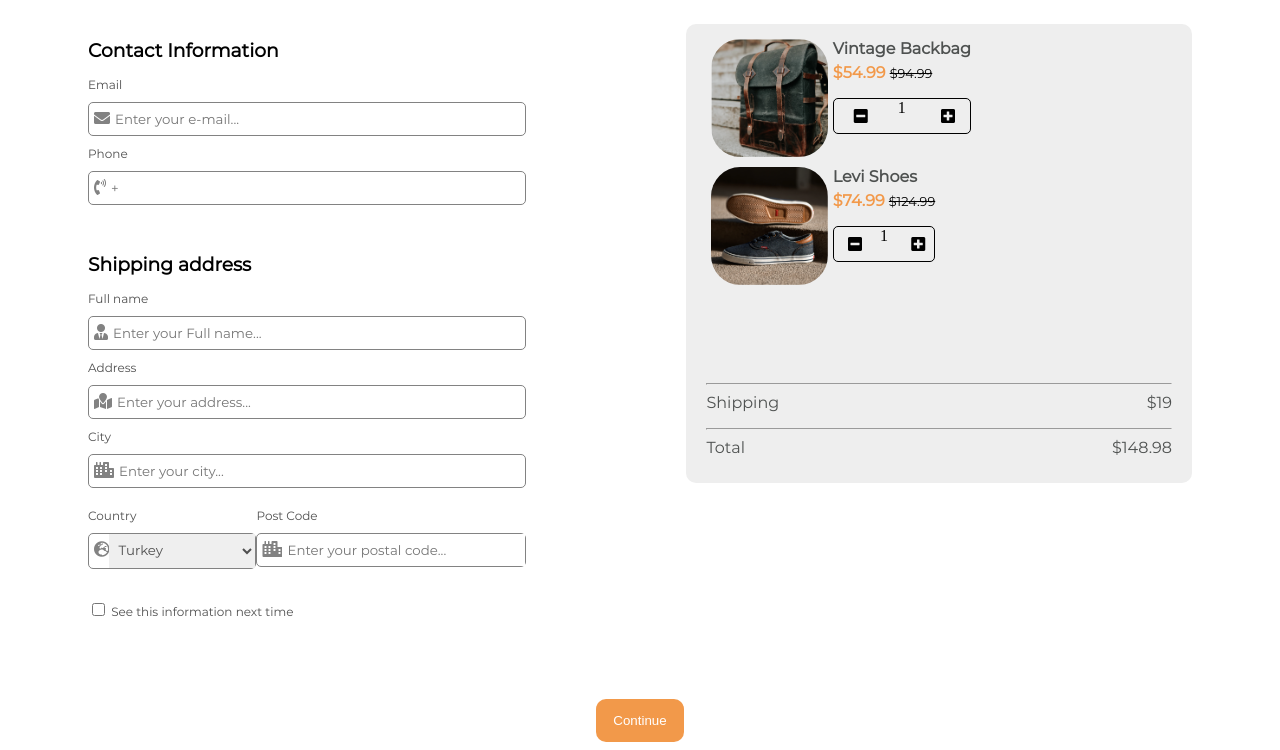
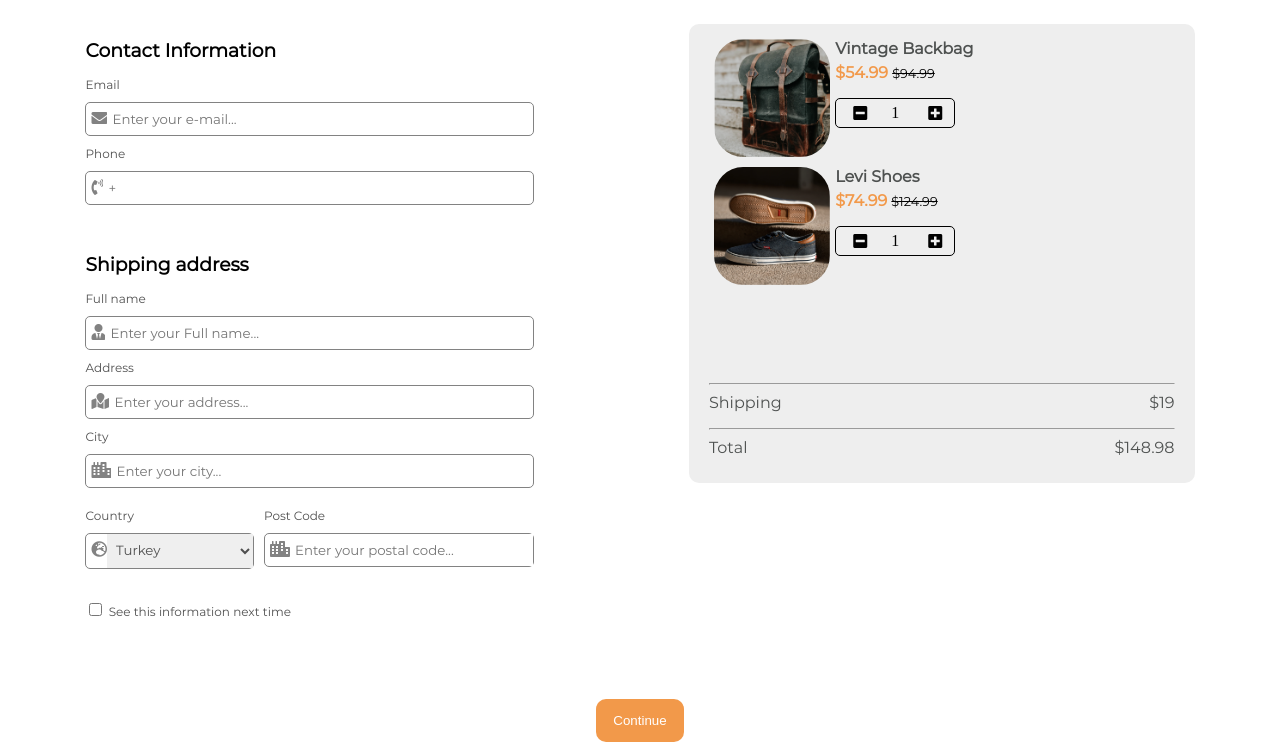
Before and after one commit to E-Ozdemir/Checkout-Form, a plain HTML site: page index.html in a window 1280 px wide. Shown: the part 57-807 px from the top of the page. Drawn offline with Linux system fonts and the light colour scheme.

Commit message:
quantity button problem solved

```diff
--- a/index.html
+++ b/index.html
@@ -155,7 +155,7 @@
 
                 <div class="quantity">
                   <i class="fas fa-minus-square"></i>
-                  <p>1</p>
+                  <label>1</label>
                   <i class="fas fa-plus-square"></i>
                 </div>
               </div>
@@ -172,7 +172,7 @@
 
                 <div class="quantity">
                   <i class="fas fa-minus-square"></i>
-                  <p>1</p>
+                  <label>1</label>
                   <i class="fas fa-plus-square"></i>
                 </div>
               </div>
--- a/style.css
+++ b/style.css
@@ -34,6 +34,9 @@
     display: flex;
     justify-content: space-around;
     align-items: center;
+   width: fit-content;
+   width: 15vh;
+   padding: 5px 0;
 
 
 }
@@ -151,3 +154,6 @@ div > img{
     justify-content: center;
     margin-top: 5em;
 }
+.country{
+    margin-right: 10px ;
+}
```
